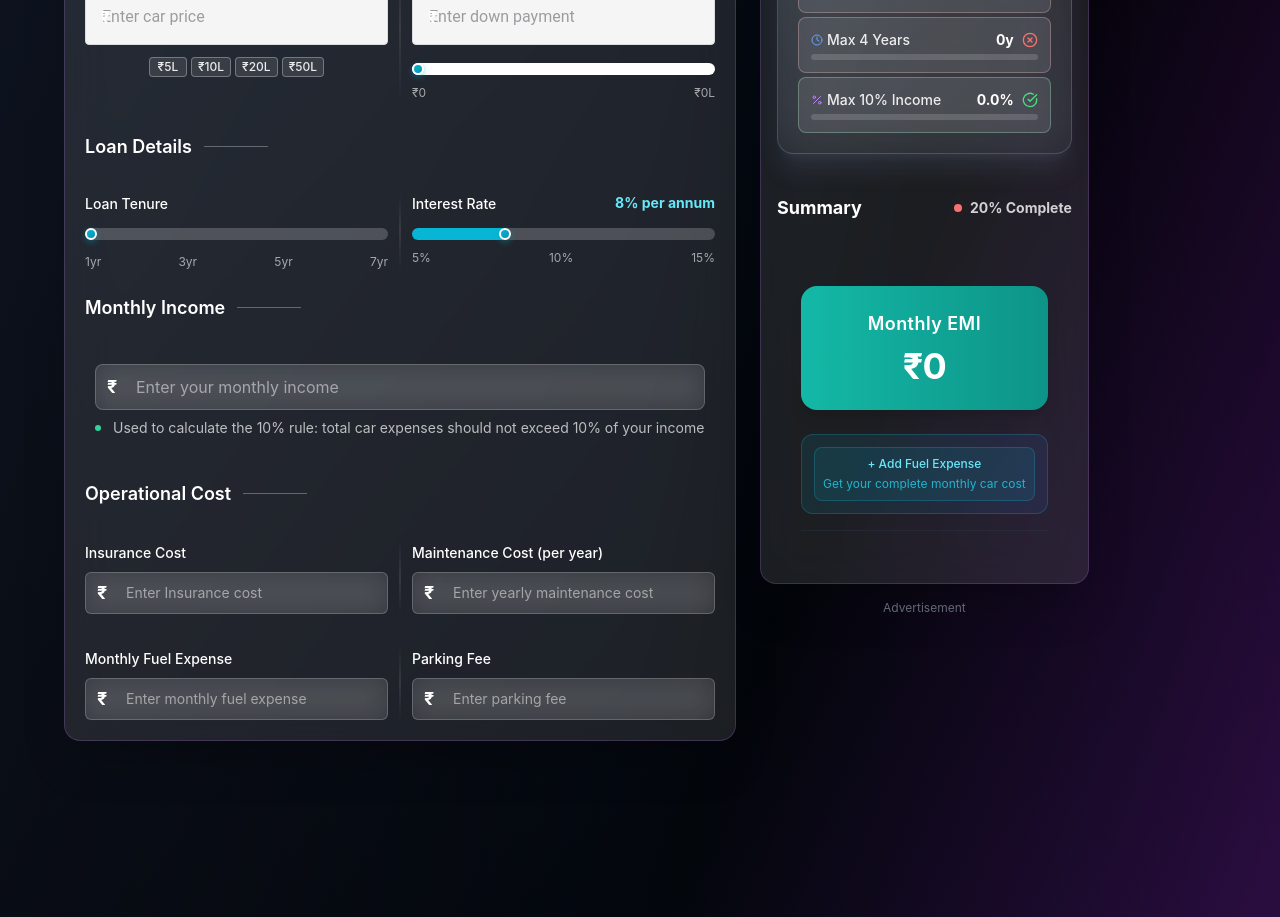
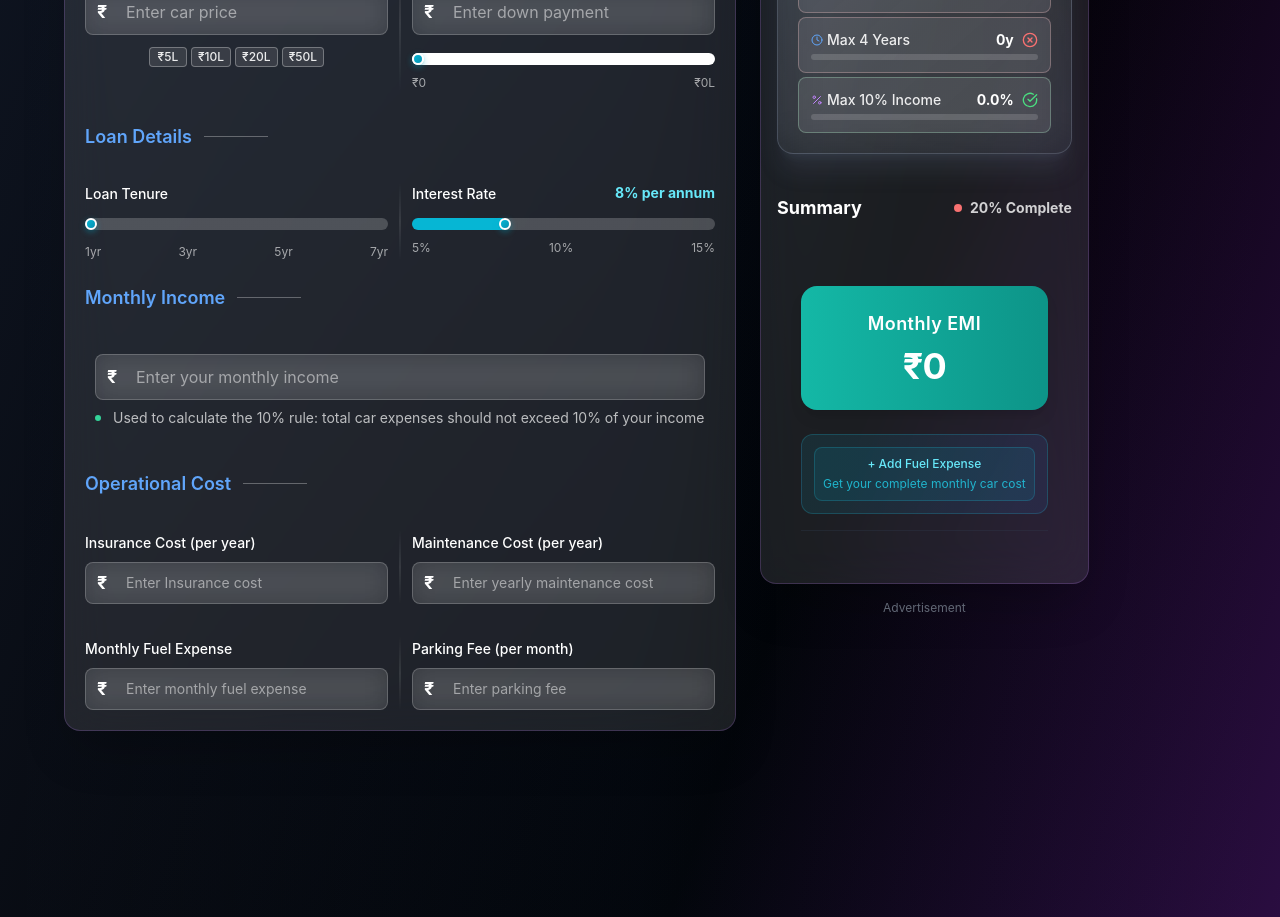
Before and after one commit to srivastava-utkarsh/car-calculator-web, a Next.js app: page /demo in a window 1280 px wide. Shown: the part 780-1697 px from the top of the page. Built offline with nearby package versions, Linux system fonts and the light colour scheme.

Commit message:
chart update

```diff
--- a/src/app/page.tsx
+++ b/src/app/page.tsx
@@ -237,7 +237,7 @@ export default function HomePage() {
                               {/* Collapse Button */}
                               <div className="flex justify-between items-center mb-4">
                                 <div className="flex items-center space-x-3">
-                                  <h3 className={`text-lg font-semibold ${isLight ? 'text-slate-900' : 'text-white'}`}>
+                                  <h3 className={`text-lg font-semibold ${isLight ? 'text-blue-600' : 'text-blue-400'}`}>
                                     Car Cost Details
                                   </h3>
                                   <div className={`h-px w-16 ${isLight ? 'bg-slate-300' : 'bg-white/30'}`}></div>
--- a/src/components/v2/CarDetailsFormV2.tsx
+++ b/src/components/v2/CarDetailsFormV2.tsx
@@ -112,7 +112,7 @@ export default function CarDetailsFormV2({ carData, updateCarData, monthlyIncome
           </div>
 
           <div className="relative">
-            <span className={`absolute left-4 top-1/2 transform -translate-y-1/2 font-bold text-base z-10 ${themeClass('text-slate-700', 'text-white', isLight)}`}>₹</span>
+            <span className={`absolute left-3 top-1/2 transform -translate-y-1/2 font-bold text-lg z-10 ${themeClass('text-slate-700', 'text-white', isLight)}`}>₹</span>
             <input
               id="car-price-input"
               type="text"
@@ -124,7 +124,7 @@ export default function CarDetailsFormV2({ carData, updateCarData, monthlyIncome
                   e.preventDefault()
                 }
               }}
-              className={`w-full pl-12 pr-4 py-2.5 rounded-lg focus:outline-none focus:ring-2 focus:ring-emerald-400 focus:border-transparent transition-all text-sm md-text-field-input ${
+              className={`w-full pl-10 pr-4 py-2.5 rounded-lg focus:outline-none focus:ring-2 focus:ring-emerald-400 focus:border-transparent transition-all text-base ${
                 themeClass(
                   'bg-white border border-slate-300 text-slate-900 placeholder-slate-500',
                   'bg-white/10 backdrop-blur-md border border-white/20 text-white placeholder-white/50',
@@ -181,7 +181,7 @@ export default function CarDetailsFormV2({ carData, updateCarData, monthlyIncome
           </div>
 
           <div className="relative">
-            <span className={`absolute left-4 top-1/2 -translate-y-1/2 font-bold text-base z-10 ${themeClass('text-slate-700', 'text-white', isLight)}`}>₹</span>
+            <span className={`absolute left-3 top-1/2 transform -translate-y-1/2 font-bold text-lg z-10 ${themeClass('text-slate-700', 'text-white', isLight)}`}>₹</span>
             <input
               type="text"
               required
@@ -192,7 +192,7 @@ export default function CarDetailsFormV2({ carData, updateCarData, monthlyIncome
                   e.preventDefault()
                 }
               }}
-              className={`w-full pl-12 pr-4 py-2.5 rounded-lg focus:outline-none focus:ring-2 focus:ring-cyan-400 focus:border-transparent transition-all text-sm md-text-field-input ${
+              className={`w-full pl-10 pr-4 py-2.5 rounded-lg focus:outline-none focus:ring-2 focus:ring-cyan-400 focus:border-transparent transition-all text-base ${
                 themeClass(
                   'bg-white border border-slate-300 text-slate-900 placeholder-slate-500',
                   'bg-white/10 backdrop-blur-md border border-white/20 text-white placeholder-white/50',
@@ -229,7 +229,7 @@ export default function CarDetailsFormV2({ carData, updateCarData, monthlyIncome
 
       {/* Loan Details Section Header */}
       <div className="flex items-center space-x-3 mb-3">
-        <h4 className={`text-lg font-semibold ${themeClass(themeStyles.primaryText, 'text-white', isLight)}`}>
+        <h4 className={`text-lg font-semibold ${isLight ? 'text-blue-600' : 'text-blue-400'}`}>
           Loan Details
         </h4>
         <div className={`h-px w-16 ${themeClass('bg-slate-300', 'bg-white/30', isLight)}`}></div>
--- a/src/components/v2/FinancialFormV2.tsx
+++ b/src/components/v2/FinancialFormV2.tsx
@@ -83,7 +83,7 @@ export default function FinancialFormV2({ carData, updateCarData, monthlyIncomeI
     <>
       {/* Monthly Income - Required for calculations */}
       <div className="flex items-center space-x-3 mb-3">
-        <h4 className={`text-lg font-semibold ${themeClass(themeStyles.primaryText, 'text-white', isLight)}`}>
+        <h4 className={`text-lg font-semibold ${isLight ? 'text-blue-600' : 'text-blue-400'}`}>
           Monthly Income
         </h4>
         <div className={`h-px w-16 ${themeClass('bg-slate-300', 'bg-white/30', isLight)}`}></div>
@@ -145,7 +145,7 @@ export default function FinancialFormV2({ carData, updateCarData, monthlyIncomeI
 
       {/* Operational Cost Section Header */}
       <div className="flex items-center space-x-3 mb-3">
-        <h4 className={`text-lg font-semibold ${themeClass(themeStyles.primaryText, 'text-white', isLight)}`}>
+        <h4 className={`text-lg font-semibold ${isLight ? 'text-blue-600' : 'text-blue-400'}`}>
           Operational Cost
         </h4>
         <div className={`h-px w-16 ${themeClass('bg-slate-300', 'bg-white/30', isLight)}`}></div>
@@ -156,7 +156,7 @@ export default function FinancialFormV2({ carData, updateCarData, monthlyIncomeI
         {/* Insurance Cost */}
         <div className="space-y-2">
           <label className={`text-sm font-medium ${themeClass(themeStyles.primaryText, 'text-white', isLight)}`} style={{ lineHeight: '1.5' }}>
-            Insurance Cost
+            Insurance Cost (per year)
           </label>
           <div className="relative">
             <span className={`absolute left-3 top-1/2 transform -translate-y-1/2 font-bold text-lg z-10 ${themeClass('text-slate-700', 'text-white', isLight)}`}>₹</span>
@@ -189,7 +189,7 @@ export default function FinancialFormV2({ carData, updateCarData, monthlyIncomeI
                 }
               }}
               placeholder="Enter Insurance cost"
-              className={`w-full pl-10 pr-4 py-2.5 rounded-md focus:outline-none focus:ring-2 focus:ring-purple-400 focus:border-transparent transition-all text-sm ${
+              className={`w-full pl-10 pr-4 py-2.5 rounded-lg focus:outline-none focus:ring-2 focus:ring-purple-400 focus:border-transparent transition-all text-sm ${
                 themeClass(
                   'bg-white border border-slate-300 text-slate-900 placeholder-slate-500',
                   'bg-white/10 backdrop-blur-md border border-white/20 text-white placeholder-white/50',
@@ -232,7 +232,7 @@ export default function FinancialFormV2({ carData, updateCarData, monthlyIncomeI
                 }
               }}
               placeholder="Enter yearly maintenance cost"
-              className={`w-full pl-10 pr-4 py-2.5 rounded-md focus:outline-none focus:ring-2 focus:ring-green-400 focus:border-transparent transition-all text-sm ${
+              className={`w-full pl-10 pr-4 py-2.5 rounded-lg focus:outline-none focus:ring-2 focus:ring-green-400 focus:border-transparent transition-all text-sm ${
                 themeClass(
                   'bg-white border border-slate-300 text-slate-900 placeholder-slate-500',
                   'bg-white/10 backdrop-blur-md border border-white/20 text-white placeholder-white/50',
@@ -275,7 +275,7 @@ export default function FinancialFormV2({ carData, updateCarData, monthlyIncomeI
                 }
               }}
               placeholder="Enter monthly fuel expense"
-              className={`w-full pl-10 pr-4 py-2.5 rounded-md focus:outline-none focus:ring-2 focus:ring-cyan-400 focus:border-transparent transition-all text-sm ${
+              className={`w-full pl-10 pr-4 py-2.5 rounded-lg focus:outline-none focus:ring-2 focus:ring-cyan-400 focus:border-transparent transition-all text-sm ${
                 themeClass(
                   'bg-white border border-slate-300 text-slate-900 placeholder-slate-500',
                   'bg-white/10 backdrop-blur-md border border-white/20 text-white placeholder-white/50',
@@ -292,7 +292,7 @@ export default function FinancialFormV2({ carData, updateCarData, monthlyIncomeI
         {/* Parking Fee */}
         <div className="space-y-2">
           <label className={`text-sm font-medium ${themeClass(themeStyles.primaryText, 'text-white', isLight)}`} style={{ lineHeight: '1.5' }}>
-            Parking Fee
+            Parking Fee (per month)
           </label>
           <div className="relative">
             <span className={`absolute left-3 top-1/2 transform -translate-y-1/2 font-bold text-lg z-10 ${themeClass('text-slate-700', 'text-white', isLight)}`}>₹</span>
@@ -318,7 +318,7 @@ export default function FinancialFormV2({ carData, updateCarData, monthlyIncomeI
                 }
               }}
               placeholder="Enter parking fee"
-              className={`w-full pl-10 pr-4 py-2.5 rounded-md focus:outline-none focus:ring-2 focus:ring-blue-400 focus:border-transparent transition-all text-sm ${
+              className={`w-full pl-10 pr-4 py-2.5 rounded-lg focus:outline-none focus:ring-2 focus:ring-blue-400 focus:border-transparent transition-all text-sm ${
                 themeClass(
                   'bg-white border border-slate-300 text-slate-900 placeholder-slate-500',
                   'bg-white/10 backdrop-blur-md border border-white/20 text-white placeholder-white/50',
```
